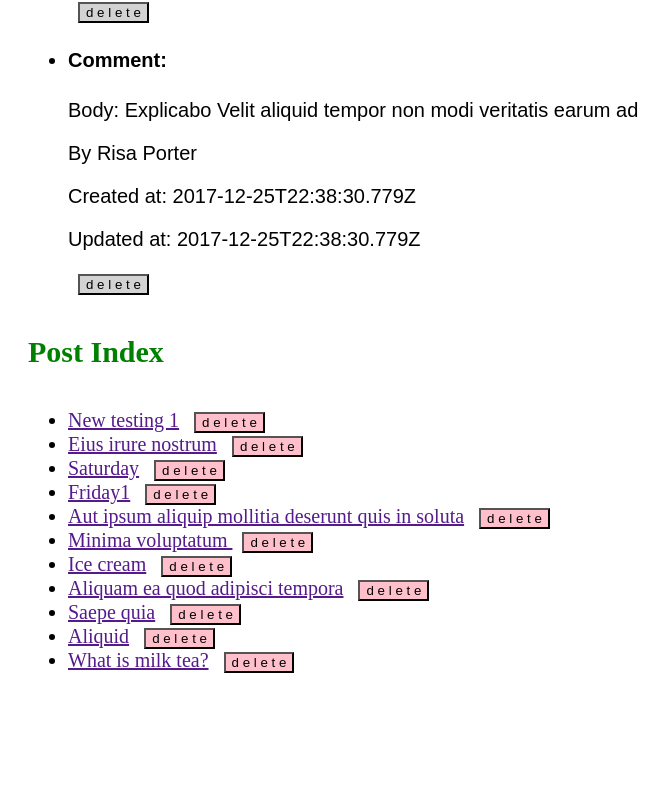
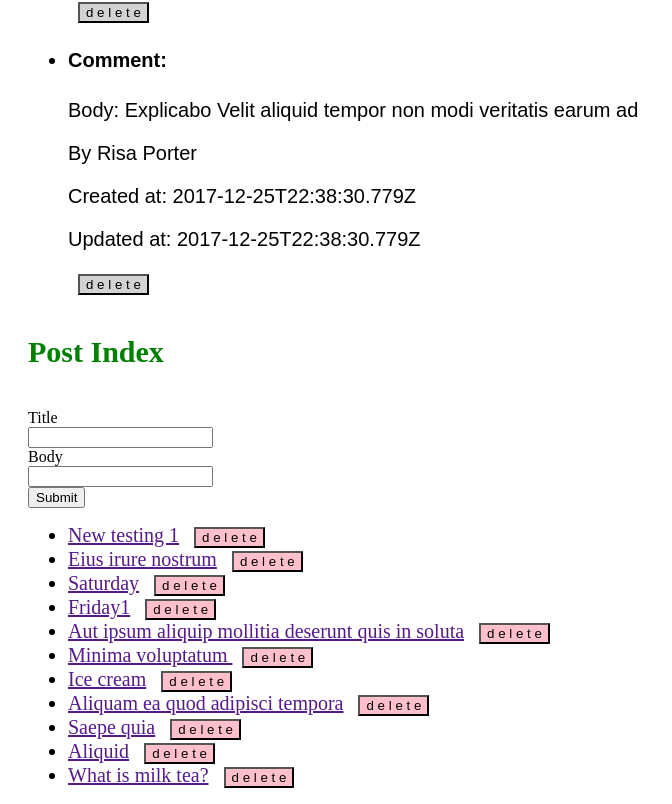
Before and after one commit to gloriading/Blog-react, a React (Create React App) app: page /posts/1 in a window 1280 px wide. Shown: the part 947-1751 px from the top of the page, without its empty margins (0-672 px from the left). Before the commit the page ends 1636 px from the top, so only its background shows below. Built offline with nearby package versions, Linux system fonts and the light colour scheme.

Commit message:
controlled form for adding new post

```diff
--- /dev/null
+++ b/src/components/PostForm.js
@@ -0,0 +1,49 @@
+import React from 'react';
+
+ function PostForm (props) {
+   const {
+     onSubmit = () => {},
+     onChange = () => {},
+     post = {}
+   } = props;
+
+   const handleSubmit = event => {
+     event.preventDefault();
+     onSubmit();
+   };
+
+   const handleChange = name => event => {
+     onChange({[name]: event.currentTarget.value});
+    };
+
+   return (
+     <form
+       className="PostForm"
+       onSubmit={handleSubmit}
+     >
+       <div>
+         <label htmlFor="title">Title</label> <br />
+         <input
+           onChange={handleChange("title")}
+           value={post.title}
+           name="title"
+           id="title" />
+       </div>
+
+       <div>
+         <label htmlFor="body">Body</label> <br />
+         <input
+           onChange={handleChange("body")}
+           value={post.body}
+           name="body"
+           id="body" />
+       </div>
+
+       <div>
+         <input type="submit" value="Submit"/>
+       </div>
+     </form>
+   );
+ }
+
+ export {PostForm}
--- a/src/components/PostIndexPage.js
+++ b/src/components/PostIndexPage.js
@@ -1,15 +1,23 @@
 import React, {Component} from 'react';
-import posts from '../data/posts'
+import posts from '../data/posts';
+import {PostForm} from './PostForm';
 
 class PostIndexPage extends Component{
   constructor(props){
     super(props);
 
     this.state={
-      posts:posts
+      posts: posts,
+      newPost:{
+        title:"",
+        body:"",
+        author:{}
+      }
     };
 
     this.deletePost = this.deletePost.bind(this);
+    this.addPost = this.addPost.bind(this);
+    this.updateNewPost = this.updateNewPost.bind(this);
   }
 
   deletePost(postId){
@@ -19,15 +27,38 @@ class PostIndexPage extends Component{
         posts:posts
         .filter(post=> post.id !== postId)
       });
-    }
+    };
+  }
 
+  addPost(){
+    const {posts, newPost} = this.state;
+    this.setState({
+      posts:[newPost, ...posts],
+      newPost:{
+        title:"",
+        body:"",
+        author:{}
+      }
+    });
+  }
 
+  updateNewPost(data){
+    console.log(data);
+    const {newPost} = this.state;
+    this.setState({
+      newPost: {...newPost, ...data}
+    })
   }
 
   render(){
+    const {newPost} = this.state;
     return(
       <main className="PostIndexPage" style={{paddingLeft: '20px'}}>
         <h4 style={{fontSize:'30px', color:'green'}}>Post Index</h4>
+        <PostForm
+          post = {newPost}
+          onChange={this.updateNewPost}
+          onSubmit={this.addPost} />
         <ul>
           {
             this.state.posts.map(post=>(
```
